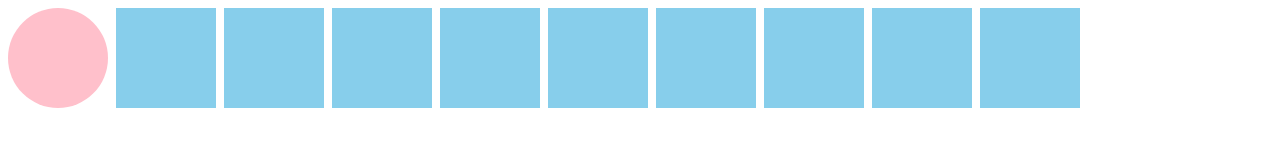
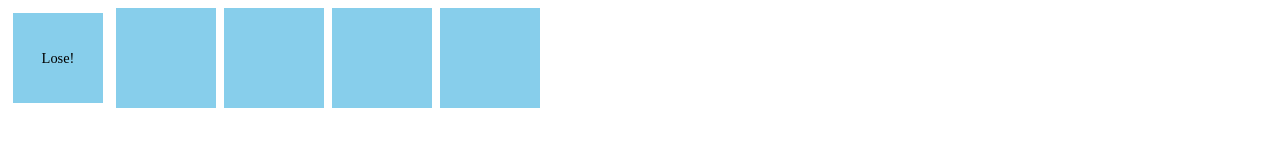
Before and after one commit to Kapibara-Bba/Javascripts, a plain HTML site: page index.html in a window 1280 px wide. Both pictures are taken after a click on the element 58 px from the left and 58 px from the top of the page. Drawn offline with Linux system fonts and the light colour scheme.

Commit message:
[Add]game

```diff
--- a/index.html
+++ b/index.html
@@ -15,24 +15,39 @@
       cursor: pointer;
       transition: 0.8s;
       margin: 0 8px 8px 0;
+      text-align: center;
+      line-height: 100px;
 
     }
-    .circle {
+    .win {
       background: pink;
       border-radius: 50%;
       transform: rotate(360deg);
+    }
+
+    .lose {
+      transform: scale(0.9);
     }
   </style>
   <body>
     <script>
       'use strict'
 
-      for (let i = 0; i < 10; i++) {
+      const num = 5;
+      const winner = Math.floor(Math.random() * num); // 0-4
+
+      for (let i = 0; i < num; i++) {
         const div = document.createElement('div');
         div.classList.add('box');
 
         div.addEventListener('click', () => {
-          div.classList.toggle('circle');
+          if (i === winner) {
+            div.textContent = 'win!';
+            div.classList.add('win');
+          } else {
+            div.textContent = 'Lose!';
+            div.classList.add('lose');
+          }
         });
 
         document.body.appendChild(div);
```
